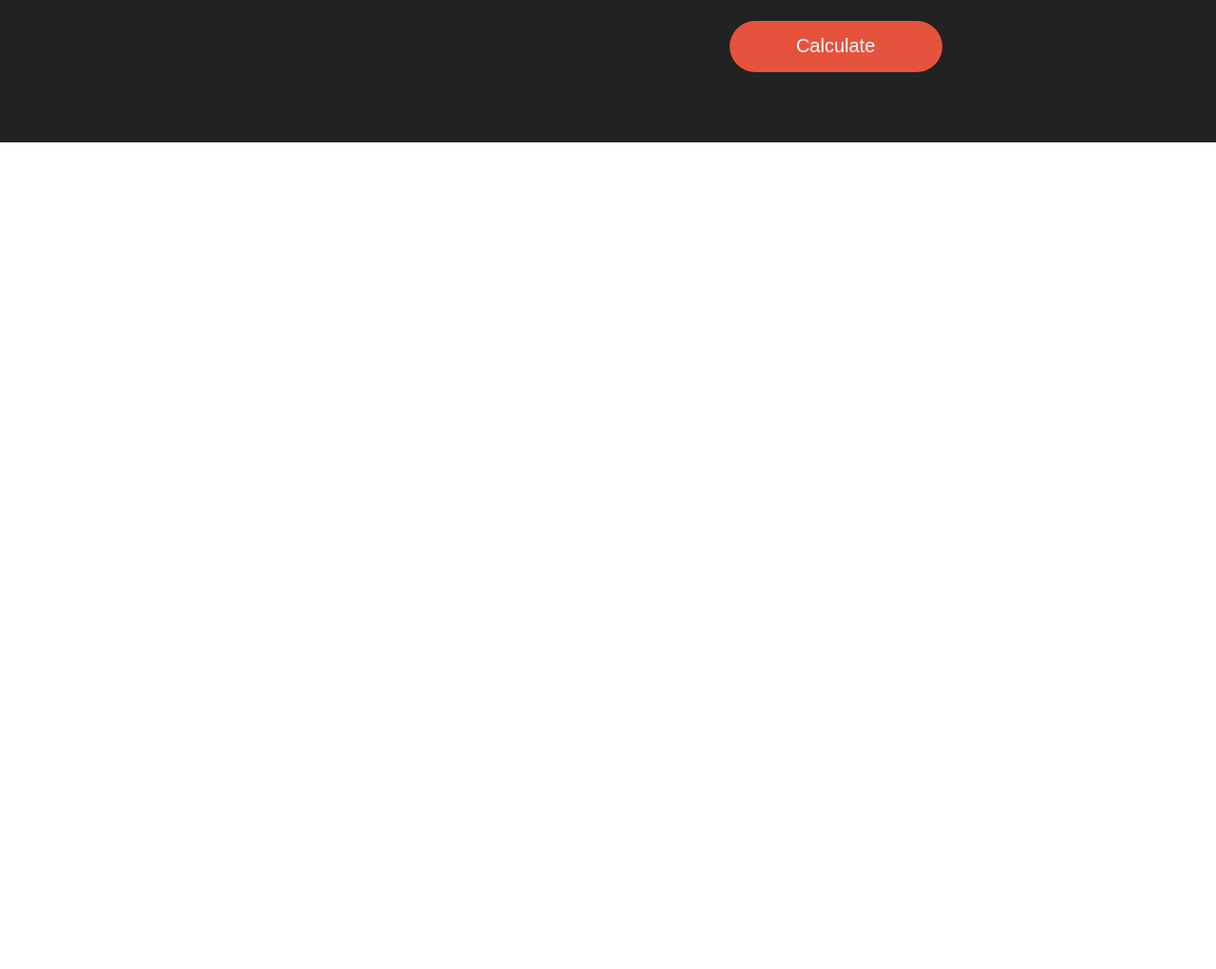
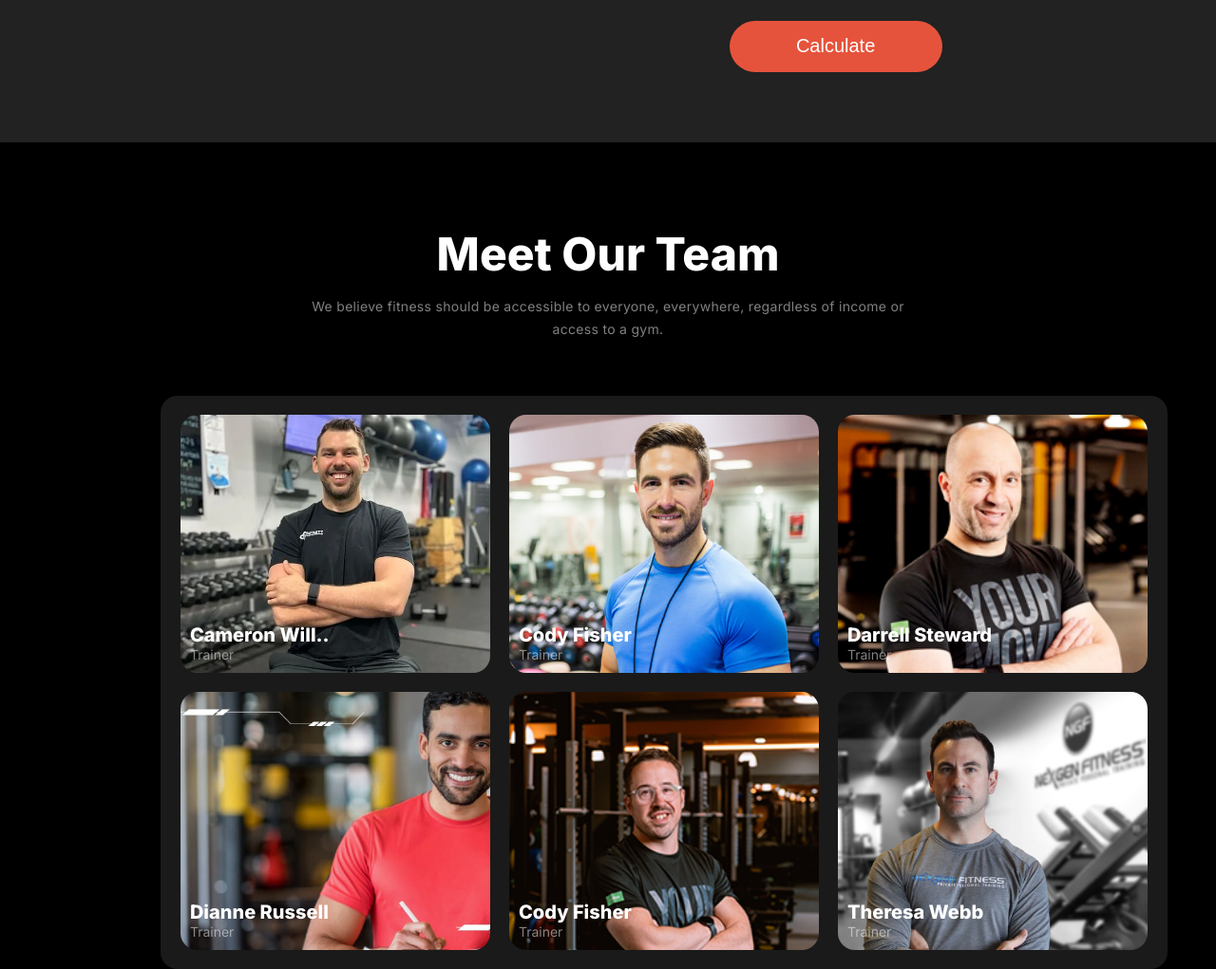
Before and after one commit to md-sh-shuvo/assignment-2, a plain HTML site: page index.html in a window 1280 px wide. Shown: the part 3236-4257 px from the top of the page at 95% size. Before the commit the page ends 3474 px from the top, so only its background shows below. Drawn offline with Linux system fonts and the light colour scheme; a web font is replaced by a local one.

Commit message:
added section-6 and completed main

```diff
--- a/index.html
+++ b/index.html
@@ -179,6 +179,47 @@
                 </div>
             </div>
         </section>
+        <section class="section-6">
+            <div class="section-6-container display-flex">
+                <div class="section-6-content">
+                    <h1 class="section-6-title inter-normal">Meet Our Team</h1>
+                    <p class="section-6-description inter-normal">We believe fitness should be accessible to everyone, everywhere, regardless of income or access to a gym.</p>
+                </div>
+                <div class="section-6-img-container display-flex inter-normal">
+                    <div class="section-6-imgs" id="section-6-img-1">
+                        <div class="team-container">
+                            <h3 class="trainer-name">Cameron Will..</h3>
+                            <p class="trainer">Trainer</p>
+                        </div>
+                    </div>
+                    <div class="section-6-imgs" id="section-6-img-2">
+                        <div class="team-container">
+                            <h3 class="trainer-name">Cody Fisher</h3>
+                            <p class="trainer">Trainer</p>
+                        </div>
+                    </div>
+                    <div class="section-6-imgs" id="section-6-img-3">
+                        <div class="team-container">
+                          <h3 class="trainer-name">Darrell Steward</h3>
+                          <p class="trainer">Trainer</p>
+                        </div>
+                    </div>
+                    <div class="section-6-imgs" id="section-6-img-4"><div class="team-container">
+                        <h3 class="trainer-name">Dianne Russell</h3>
+                        <p class="trainer">Trainer</p>
+                    </div></div>
+                    <div class="section-6-imgs" id="section-6-img-5"><div class="team-container">
+                        <h3 class="trainer-name">Cody Fisher</h3>
+                        <p class="trainer">Trainer</p>
+                    </div></div>
+                    <div class="section-6-imgs" id="section-6-img-6"><div class="team-container">
+                        <h3 class="trainer-name">Theresa Webb</h3>
+                        <p class="trainer">Trainer</p>
+                    </div></div>
+                </div>
+            </div>
+        </section>
+
     </main>
     <footer>
 
--- a/styles/responsive.css
+++ b/styles/responsive.css
@@ -124,6 +124,27 @@
     .bmi-calculator{
         margin-top: 0;
         margin-left: 0;
+    }
+
+    /* section-6 */
+    .section-6{
+        margin: 0 50px;
+
+    }
+    .section-6-imgs{
+        width: 199px;
+    }
+    .section-6-container{
+        /* align-items: center; */
+    }
+    .section-6-content{
+        width: 671px;
+        text-align: center;
+    }
+    .section-6-img-container{
+        width: 677px;
+        padding: 20px;
+        margin: 0 auto;
     }
 }
 
@@ -326,4 +347,33 @@
     .bmi-chart{
         height: 320px;
     }
+
+    /* section-6 */
+    .section-6-container{
+        gap: 27px;
+    }
+    .section-6-img-container{
+        width: auto;
+        padding: 20px;
+    }
+    .section-6-imgs{
+        width: 313px;
+    }
+    .section-6-content{
+        width: 309px;
+        height: 124px;
+        text-align: center;
+    }
+    .section-6-description{
+        width: 671px;
+    }
+    .section-6-title{
+        font-size: 2rem;
+    }
+    .section-6-description{
+        width: auto;
+        margin: 0 auto;
+        margin-bottom: 78px;
+    }
+
 }
--- a/styles/style.css
+++ b/styles/style.css
@@ -303,12 +303,12 @@ main{
     width: 35%;
     margin-left: 54px;
 }
-.run-title, .section-3-title, .section-4-title{
+.run-title, .section-3-title, .section-4-title, .section-6-title{
     font-weight: 800;
     font-size: 3rem;
     margin-bottom: 14px;
 }
-.run-description, .section-3-description, .section-4-description, .bmi-calculator-p, .bmi-chart-table td{
+.run-description, .section-3-description, .section-4-description, .bmi-calculator-p, .bmi-chart-table td, .section-6-description{
 
     font-weight: normal;
     font-size: 0.875rem;
@@ -522,3 +522,75 @@ select option {
 .calculator-btn{
     margin-top: 22px;
 }
+
+/* section-6 */
+.section-6{
+    width: calc(((1060/1440)*100%));
+    margin: 0 auto;
+}
+.section-6-container{
+    flex-direction: column;
+}
+.section-6-content{
+    text-align: center;
+}
+.section-6-description{
+    width: 671px;
+    margin: 0 auto;
+    margin-bottom: 58px;
+}
+.section-6-img-container{
+    width: 1060px;
+    justify-content: center;
+    align-items: center;
+    /* grid-template-columns: repeat(3, 1fr); */
+    flex-wrap: wrap;
+    gap: 20px;
+    background-color: rgba(255, 255, 255, 0.1);
+    padding: 20px 0;
+    border-radius: 18px;
+}
+
+.section-6-imgs{
+    width: 326px;
+    height: 272px;
+    border-radius: 18px;
+}
+#section-6-img-1{
+    background-image: url(../images/trainer1.png);
+    background-size: cover;
+}
+#section-6-img-2{
+    background-image: url(../images/trainer2.png);
+    background-size: cover;
+}
+#section-6-img-3{
+    background-image: url(../images/trainer3.png);
+    background-size: cover;
+}
+#section-6-img-4{
+    background-image: url(../images/trainer4.png);
+    background-size: cover;
+}
+#section-6-img-5{
+    background-image: url(../images/trainer5.png);
+    background-size: cover;
+}
+#section-6-img-6{
+    background-image: url(../images/trainer6.png);
+    background-size: cover;
+}
+.trainer-name{
+    font-weight: 800;
+    font-size: 1.25rem;
+}
+.trainer{
+    font-weight: normal;
+    font-size: 0.875rem;
+    color: rgba(255, 255, 255, 0.5);
+}
+.team-container{
+    position: relative;
+    top: 220px;
+    left: 10px;
+}
```
